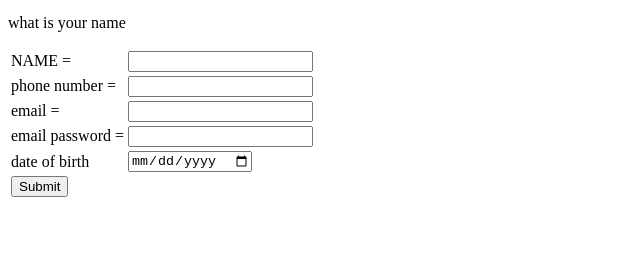
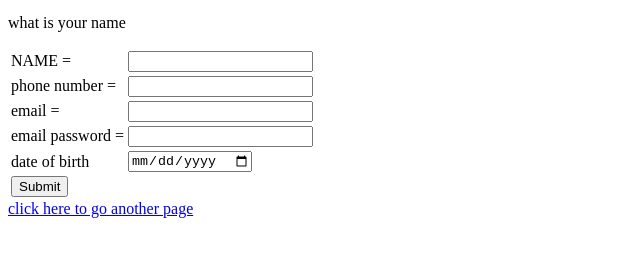
Before and after one commit to ARUN-PRADHAN/form.github.io, a plain HTML site: page index.html in a window 1280 px wide. Shown: the part 100-356 px from the top of the page, without its empty margins (0-640 px from the left). Drawn offline with Linux system fonts and the light colour scheme.

Commit message:
Update index.html

```diff
--- a/index.html
+++ b/index.html
@@ -34,5 +34,6 @@
                 <tr><td><input type="submit" name="submit"></td></tr>
             </table>
         </form>
+      <a href="web.html">click here to go another page</a>
     </body>
 </html>
```
